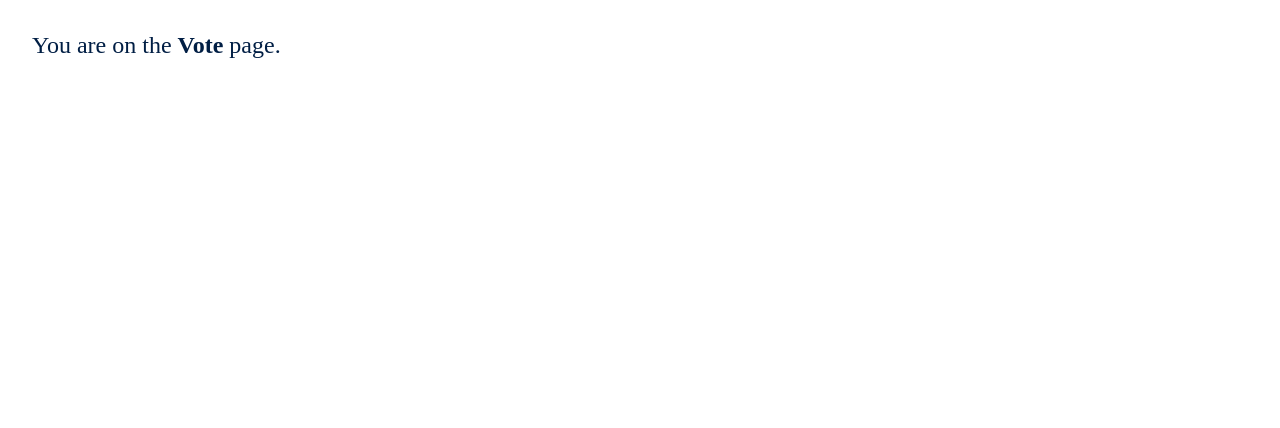
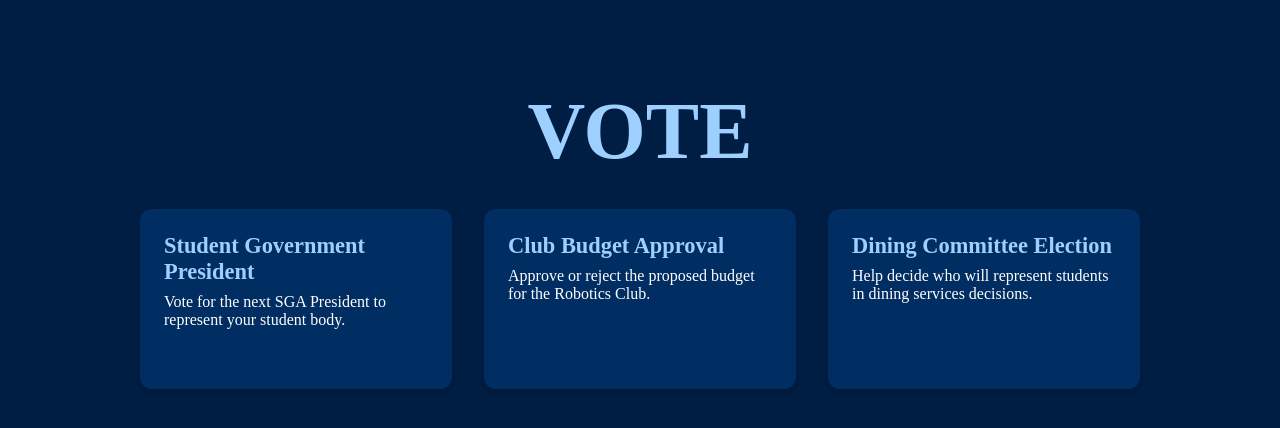
Before and after one commit to christophermcole/orgvote, a Next.js app: page /vote in a window 1280 px wide. Shown: the top 428 px of the page. Built offline with nearby package versions, Linux system fonts and the light colour scheme.

Commit message:
Vote page styled

```diff
--- a/pages/vote.js
+++ b/pages/vote.js
@@ -1,9 +1,119 @@
+import React, { useState } from "react";
+import styled from "styled-components";
+
+const elections = [
+    {
+        id: 1,
+        title: "Student Government President",
+        description: "Vote for the next SGA President to represent your student body.",
+        votingInstructions: "Voting ends April 30. Select one candidate below.",
+    },
+    {
+        id: 2,
+        title: "Club Budget Approval",
+        description: "Approve or reject the proposed budget for the Robotics Club.",
+        votingInstructions: "You may vote yes or no. Voting ends May 5.",
+    },
+    {
+        id: 3,
+        title: "Dining Committee Election",
+        description: "Help decide who will represent students in dining services decisions.",
+        votingInstructions: "Voting ends May 10.",
+    },
+];
+
 const VotePage = () => {
+    const [expanded, setExpanded] = useState(null);
+
+    const toggleExpand = (id) => {
+        setExpanded(expanded === id ? null : id);
+    };
+
     return (
-      <div style={{ padding: "2rem", color: "#001E44", fontSize: "1.5rem" }}>
-        You are on the <strong>Vote</strong> page.
-      </div>
+        <PageWrapper>
+            <Header>VOTE</Header>
+            <CardGrid>
+                {elections.map((election) => {
+                    const isExpanded = expanded === election.id;
+                    return (
+                        <ElectionCard key={election.id} $expanded={isExpanded} onClick={() => toggleExpand(election.id)}>
+                            <CardTitle>{election.title}</CardTitle>
+                            <CardDescription>{election.description}</CardDescription>
+                            <ExpandedSection $visible={isExpanded}>
+                                <p>{election.votingInstructions}</p>
+                                <VoteButton disabled>Vote (Coming Soon)</VoteButton>
+                            </ExpandedSection>
+                        </ElectionCard>
+                    );
+                })}
+            </CardGrid>
+        </PageWrapper>
     );
-  };
+};
 
-  export default VotePage;
+// Styled Components
+const PageWrapper = styled.div`
+    min-height: 100vh;
+    background-color: #001E44;
+    padding: 2rem;
+    color: white;
+`;
+
+const Header = styled.h1`
+    font-size: 5rem;
+    color: #9DD0FF;
+    text-align: center;
+    margin-bottom: 2rem;
+`;
+
+const CardGrid = styled.div`
+    display: grid;
+    grid-template-columns: repeat(auto-fit, minmax(250px, 1fr));
+    gap: 2rem;
+    max-width: 1000px;
+    margin: 0 auto;
+`;
+
+const ElectionCard = styled.div`
+    background-color: #002D62;
+    padding: 1.5rem;
+    border-radius: 12px;
+    box-shadow: 0 4px 8px rgba(0, 0, 0, 0.2);
+    cursor: pointer;
+    transition: all 0.4s ease;
+    overflow: hidden;
+    height: ${({ $expanded }) => ($expanded ? "320px" : "180px")};
+`;
+
+const CardTitle = styled.h2`
+    margin: 0;
+    font-size: 1.4rem;
+    color: #9DD0FF;
+`;
+
+const CardDescription = styled.p`
+    margin: 0.5rem 0 0;
+`;
+
+const ExpandedSection = styled.div`
+    margin-top: 1rem;
+    padding-top: 1rem;
+    border-top: 1px solid #9DD0FF;
+    opacity: ${({ $visible }) => ($visible ? 1 : 0)};
+    max-height: ${({ $visible }) => ($visible ? "200px" : "0")};
+    transition: all 0.4s ease;
+    overflow: hidden;
+`;
+
+const VoteButton = styled.button`
+    background-color: #9DD0FF;
+    color: #001E44;
+    border: none;
+    border-radius: 8px;
+    padding: 0.6rem 1.2rem;
+    font-weight: bold;
+    cursor: not-allowed;
+    margin-top: 0.5rem;
+`;
+
+export default VotePage;
```
